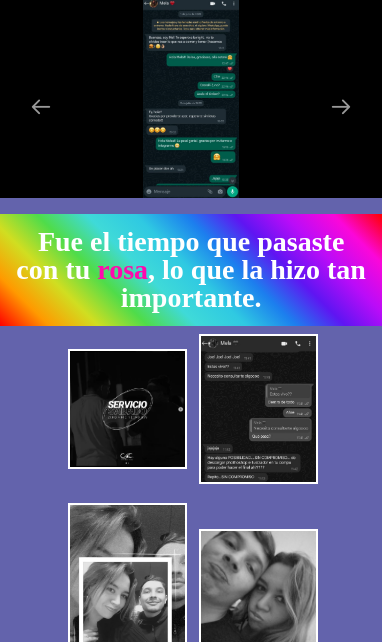
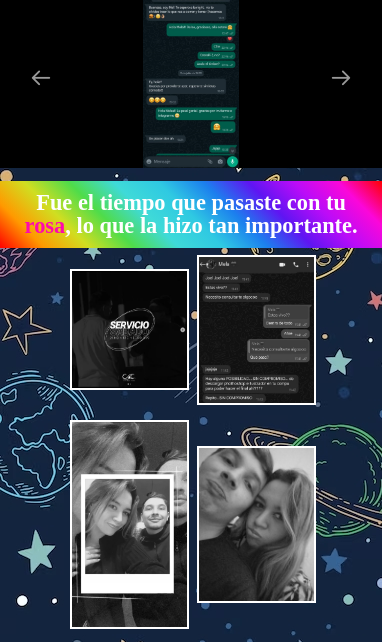
Before and after one commit to joelermantraut/melyjoel, a plain HTML site: page index.html in a window 390 px wide. Shown: the part 492-1134 px from the top of the page. Drawn offline with nearby package versions, Linux system fonts and the light colour scheme.

Commit message:
Corrected background and font size

```diff
--- a/css/media-queries.css
+++ b/css/media-queries.css
@@ -1,19 +1,19 @@
 @media screen and (min-width: 1200px) {
     body {
         width: 90vh;
-        /* font-size: 1em; */
+        font-size: 1em;
     }
 }
 
 @media screen and (min-width: 768px) and (max-width: 1200px) {
     body {
         width: 100vh;
-        /* font-size: 0.95em; */
+        font-size: 0.95em;
     }
 }
 
 @media screen and (min-width: 300px) and (max-width: 768px) {
     body {
-        /* font-size: 0.8em; */
+        font-size: 0.8em;
     }
 }
--- a/css/styles.css
+++ b/css/styles.css
@@ -13,13 +13,13 @@ img {
 }
 
 .container {
-    background-image: url("images/fondo-espacio.jpg");
+    background-image: url("../images/fondo-espacio.jpg");
     background-repeat: repeat;
 
     overflow: hidden;
 }
 .container-shadow {
-    background-color: rgba(0, 0, 120, 0.61);
+    /* background-color: rgba(0, 0, 120, 0.61); */
 }
 
 .title {
```
